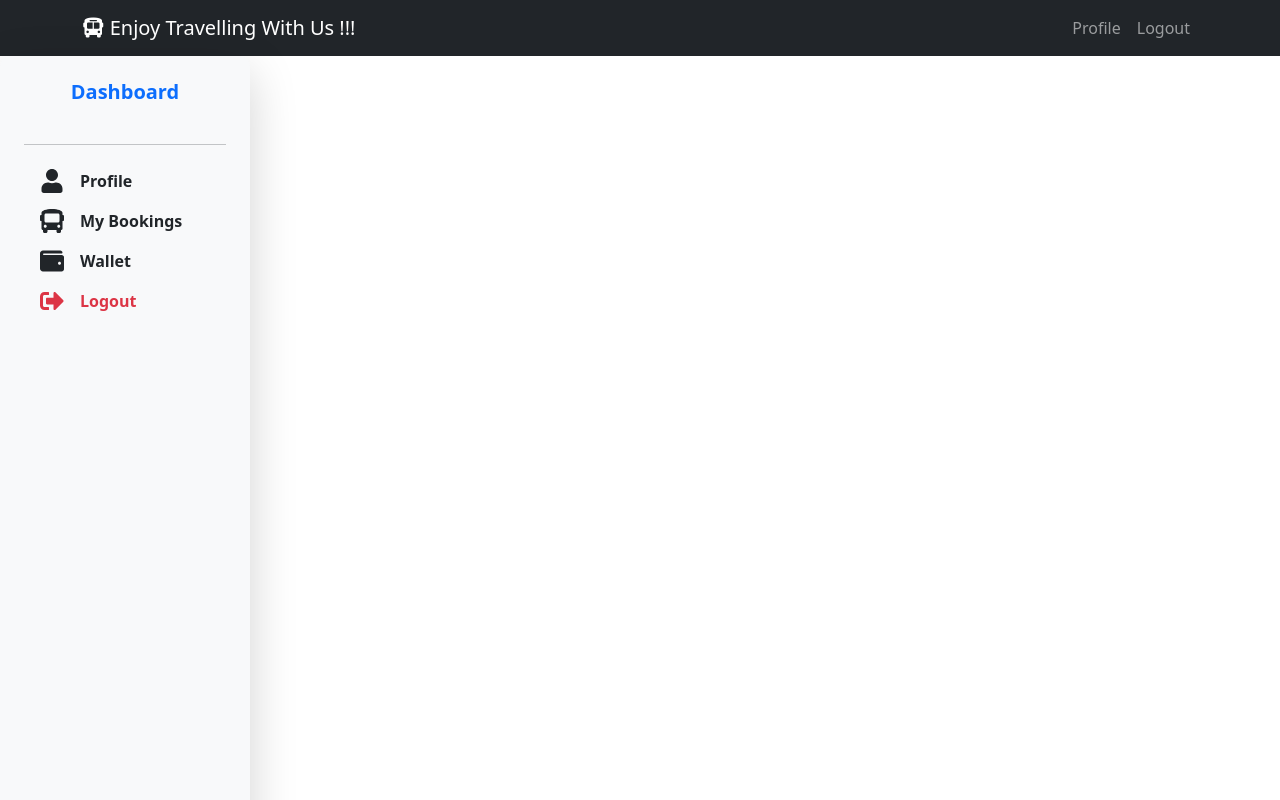
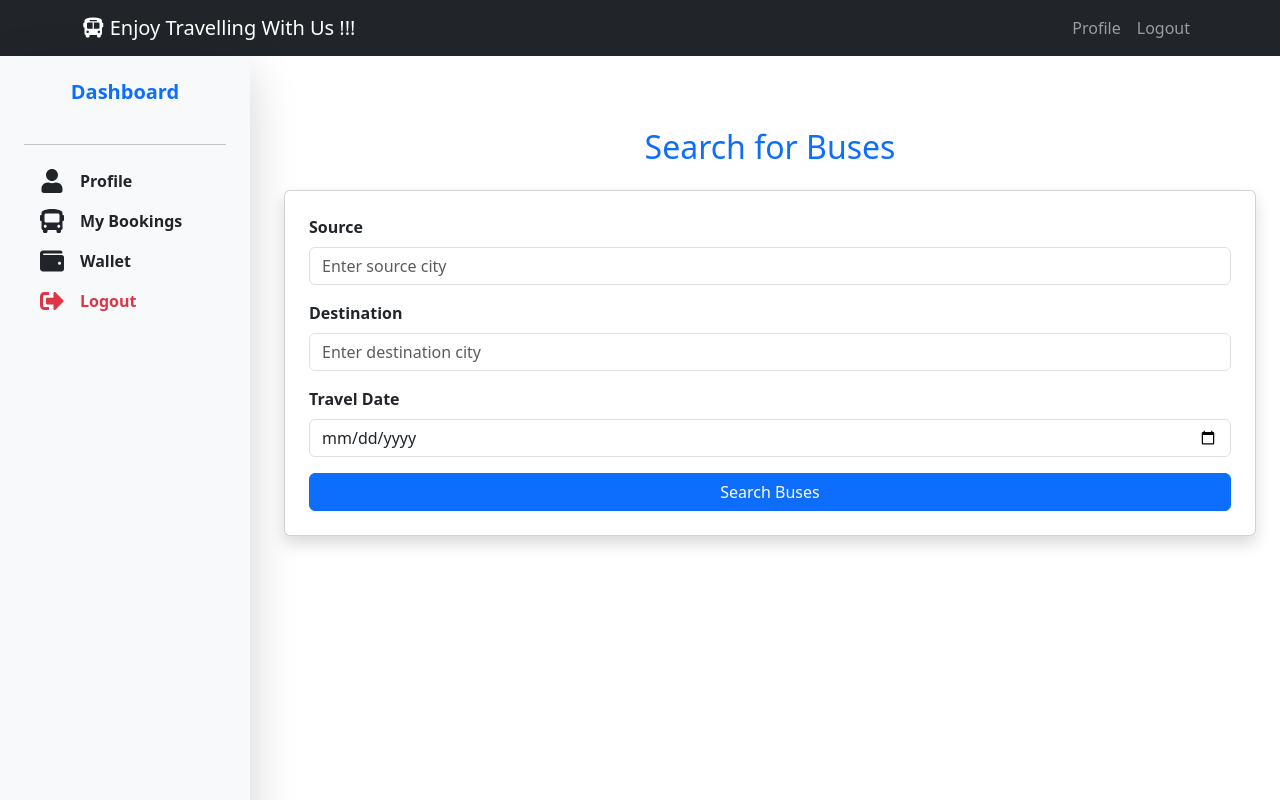
Before and after one commit to ProjectCdacBusBooking/finalProject, a React (Create React App) app in the folder EnjoyTravellingWithUs/user-frontend/: page / in a window 1280 px wide. Built offline with nearby package versions, Linux system fonts and the light colour scheme.

Commit message:
Added Home Page with Bus Search form

```diff
--- a/EnjoyTravellingWithUs/user-frontend/src/App.js
+++ b/EnjoyTravellingWithUs/user-frontend/src/App.js
@@ -7,6 +7,7 @@ import UpdateProfileForm from "./components/Profile/UpdateProfileForm";
 import Navbar from "./components/Layout/Navbar";
 import Sidebar from "./components/Layout/Sidebar";
 import PrivateRoute from "./utils/PrivateRoute";
+import HomePage from "./screens/HomePage";
 
 function App() {
   return (
@@ -16,6 +17,7 @@ function App() {
         <Sidebar />
         <div className="container mt-4" style={{ marginLeft: "260px" }}>
           <Routes>
+            <Route path="/" element={<HomePage />} />
             <Route path="/register" element={<RegisterForm />} />
             <Route path="/login" element={<LoginForm />} />
             <Route
--- /dev/null
+++ b/EnjoyTravellingWithUs/user-frontend/src/screens/HomePage.jsx
@@ -0,0 +1,70 @@
+// 📂 src/screens/HomePage.jsx
+
+import React, { useState } from "react";
+import { useNavigate } from "react-router-dom";
+import axios from "axios";
+
+function HomePage() {
+  const [source, setSource] = useState("");
+  const [destination, setDestination] = useState("");
+  const [date, setDate] = useState("");
+  const [error, setError] = useState("");
+  const navigate = useNavigate();
+
+  const handleSearch = async (e) => {
+    e.preventDefault();
+    if (!source || !destination || !date) {
+      setError("Please fill all fields.");
+      return;
+    }
+
+    navigate(
+      `/search?source=${source}&destination=${destination}&date=${date}`
+    );
+  };
+
+  return (
+    <div className="container mt-5">
+      <h2 className="text-center text-primary">Search for Buses</h2>
+      <div className="card shadow p-4 mt-4">
+        {error && <div className="alert alert-danger">{error}</div>}
+        <form onSubmit={handleSearch}>
+          <div className="mb-3">
+            <label className="form-label fw-bold">Source</label>
+            <input
+              type="text"
+              className="form-control"
+              value={source}
+              onChange={(e) => setSource(e.target.value)}
+              placeholder="Enter source city"
+            />
+          </div>
+          <div className="mb-3">
+            <label className="form-label fw-bold">Destination</label>
+            <input
+              type="text"
+              className="form-control"
+              value={destination}
+              onChange={(e) => setDestination(e.target.value)}
+              placeholder="Enter destination city"
+            />
+          </div>
+          <div className="mb-3">
+            <label className="form-label fw-bold">Travel Date</label>
+            <input
+              type="date"
+              className="form-control"
+              value={date}
+              onChange={(e) => setDate(e.target.value)}
+            />
+          </div>
+          <button type="submit" className="btn btn-primary w-100">
+            Search Buses
+          </button>
+        </form>
+      </div>
+    </div>
+  );
+}
+
+export default HomePage;
```
